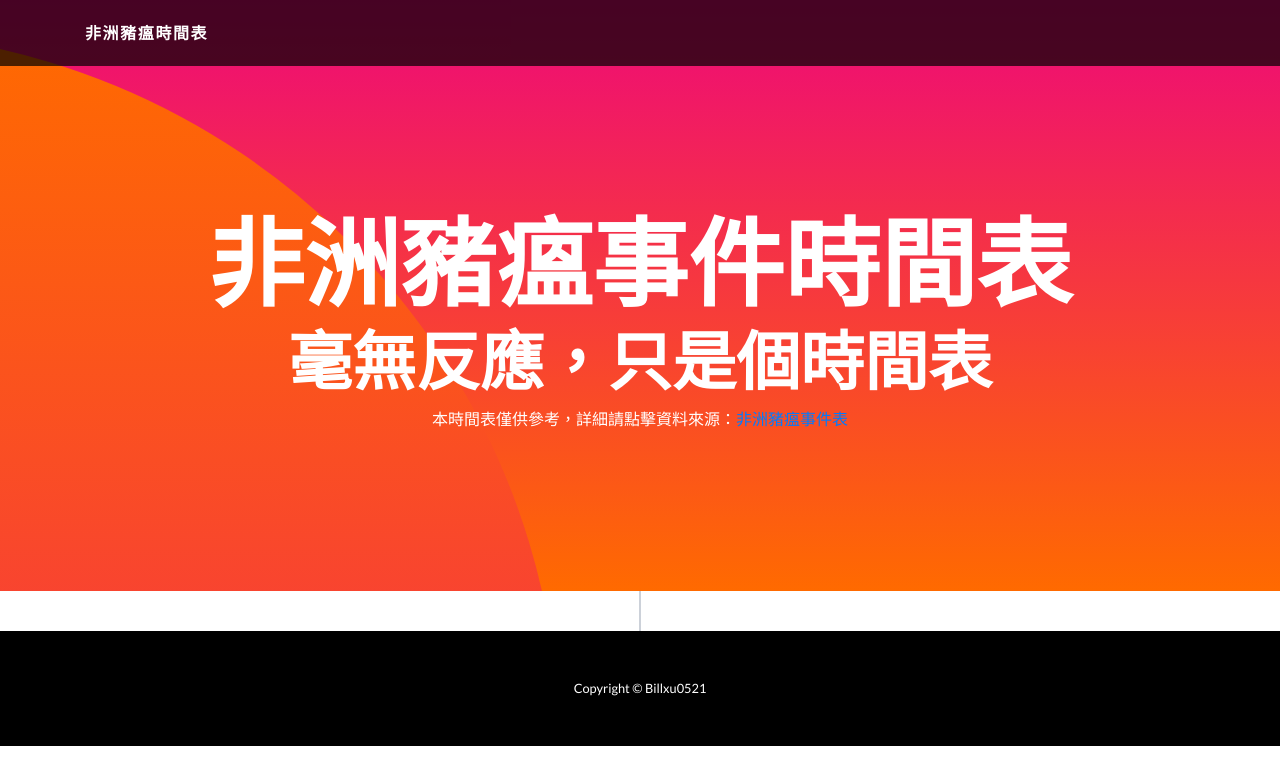
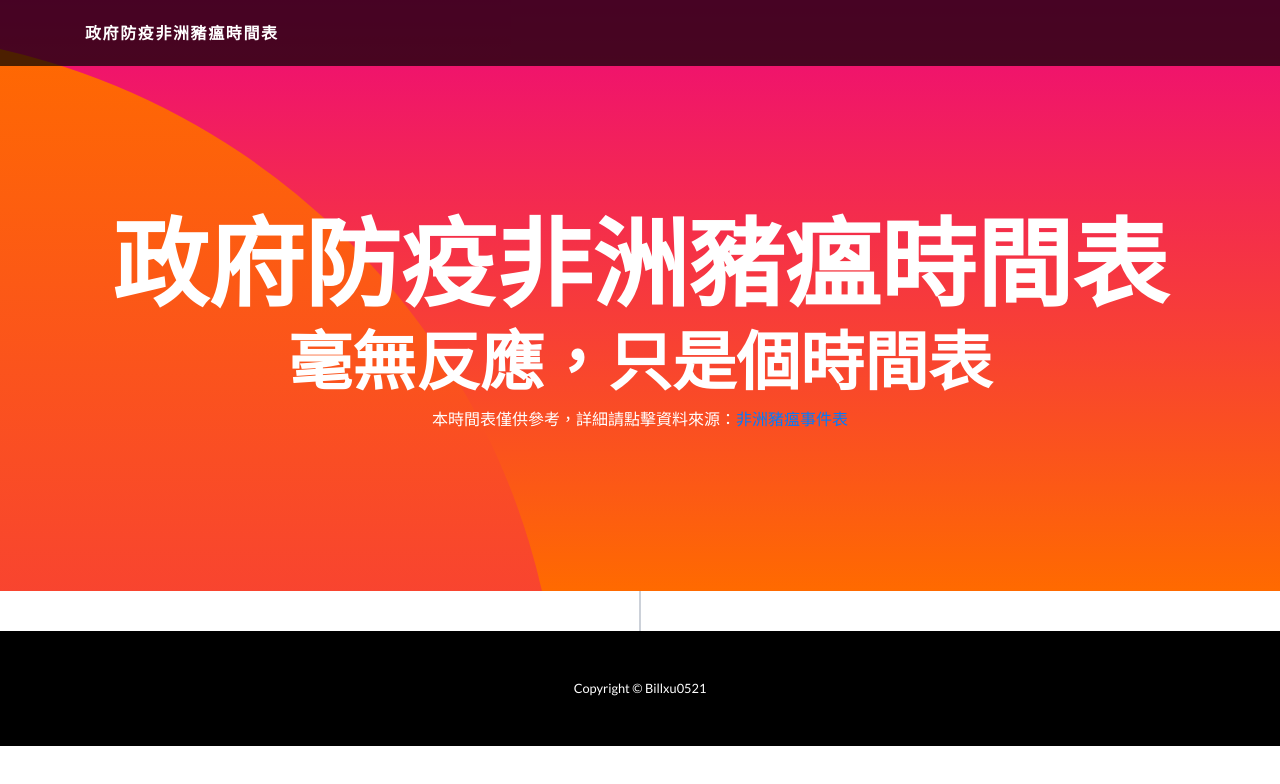
Before and after one commit to billxu0521/Tawain_ASF_Timeline, a plain HTML site: page index.html in a window 1280 px wide. Drawn offline with Linux system fonts and the light colour scheme.

Commit message:
修改字樣

```diff
--- a/index.html
+++ b/index.html
@@ -54,13 +54,13 @@
     <!-- Navigation -->
     <nav class="navbar navbar-expand-lg navbar-dark navbar-custom fixed-top">
       <div class="container">
-        <a class="navbar-brand" href="#">非洲豬瘟時間表</a>
+        <a class="navbar-brand" href="#">政府防疫非洲豬瘟時間表</a>
         </nav>
 
     <header class="masthead text-center text-white">
       <div class="masthead-content">
         <div class="container">
-          <h1 class="masthead-heading mb-0">非洲豬瘟事件時間表</h1>
+          <h1 class="masthead-heading mb-0">政府防疫非洲豬瘟時間表</h1>
           <h2 class="masthead-subheading mb-0">毫無反應，只是個時間表</h2>
           <a>本時間表僅供參考，詳細請點擊資料來源：<a href="https://docs.google.com/spreadsheets/d/1CbDwtKpKiR6TlYOSgww1HXS2PpAQWyQ9qeYVUWvJclA/htmlview#gid=2090449888" target="_blank" title="非洲豬瘟事件表">非洲豬瘟事件表</a></a>
         </div>
```
